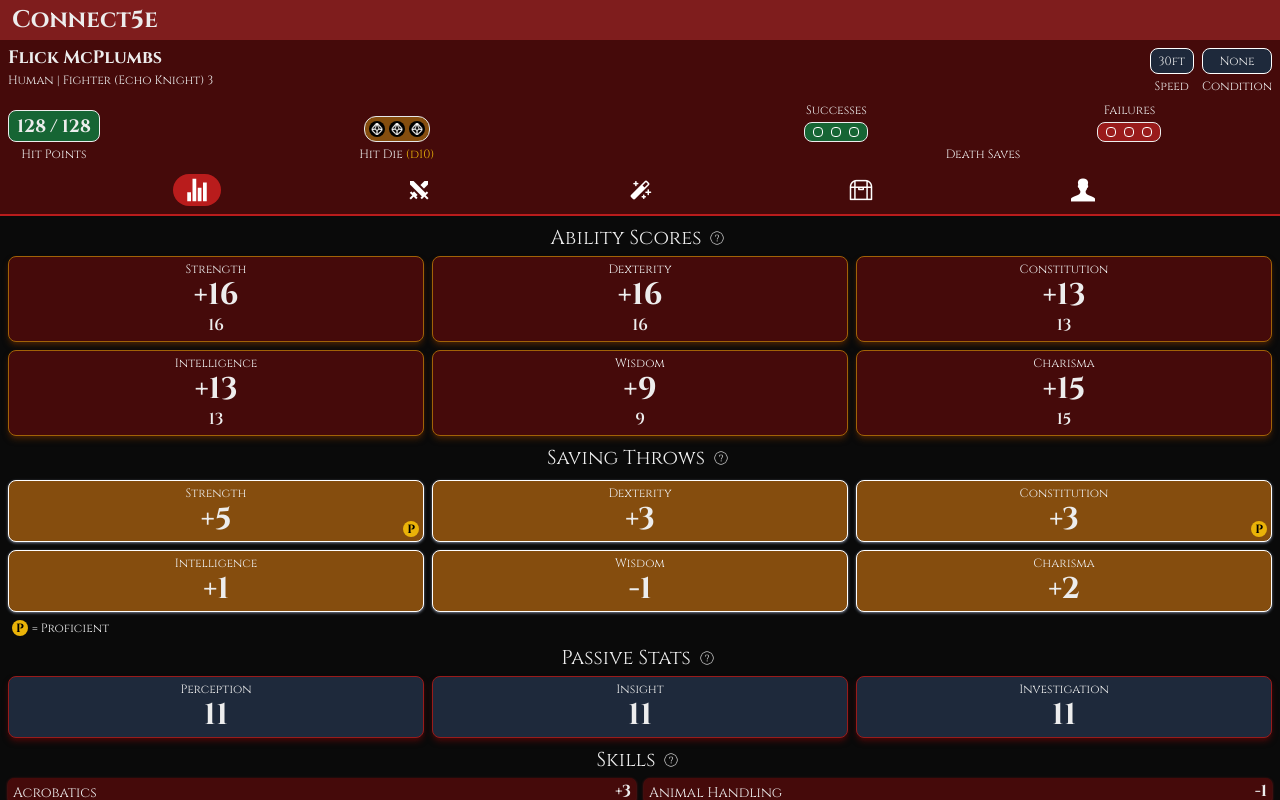
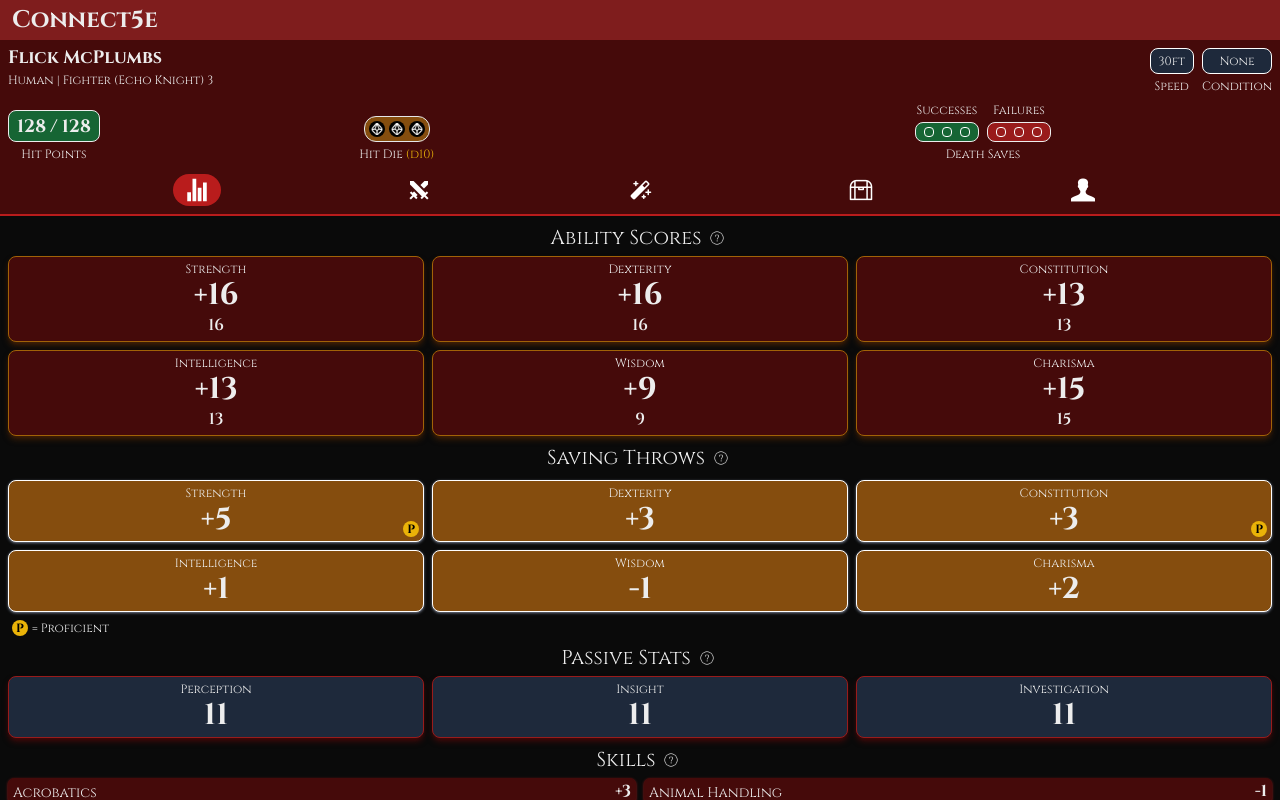
Before and after one commit to JoelOliverMclean/connect-5e, a Next.js app: page /charactersheet in a window 1280 px wide. Built offline with nearby package versions, Linux system fonts and the light colour scheme.

Commit message:
Alter death saves

```diff
--- a/components/charactersheet/CharacterSheet.jsx
+++ b/components/charactersheet/CharacterSheet.jsx
@@ -101,8 +101,8 @@
 
   const deathSaves = (
     <div className="flex-1 flex flex-col gap-1">
-      <div className="flex-1 text-center flex gap-2">
-        <div className="flex-1 flex flex-col items-center gap-1">
+      <div className="flex-1 justify-center flex gap-2">
+        <div className="flex flex-col items-center gap-1">
           <p className="text-xs">Successes</p>
           <div className="w-[64px] h-[100%] py-1 flex justify-evenly items-center rounded-lg border border-[var(--foreground)] bg-green-800">
             {Array.from({ length: 3 }, (_, index) => (
@@ -116,7 +116,7 @@
             ))}
           </div>
         </div>
-        <div className="flex-1 flex flex-col items-center gap-1">
+        <div className="flex flex-col items-center gap-1">
           <p className="text-xs">Failures</p>
           <div className="w-[64px] h-[100%] py-1 flex justify-evenly items-center rounded-lg border border-[var(--foreground)] bg-red-800">
             {Array.from({ length: 3 }, (_, index) => (
```
